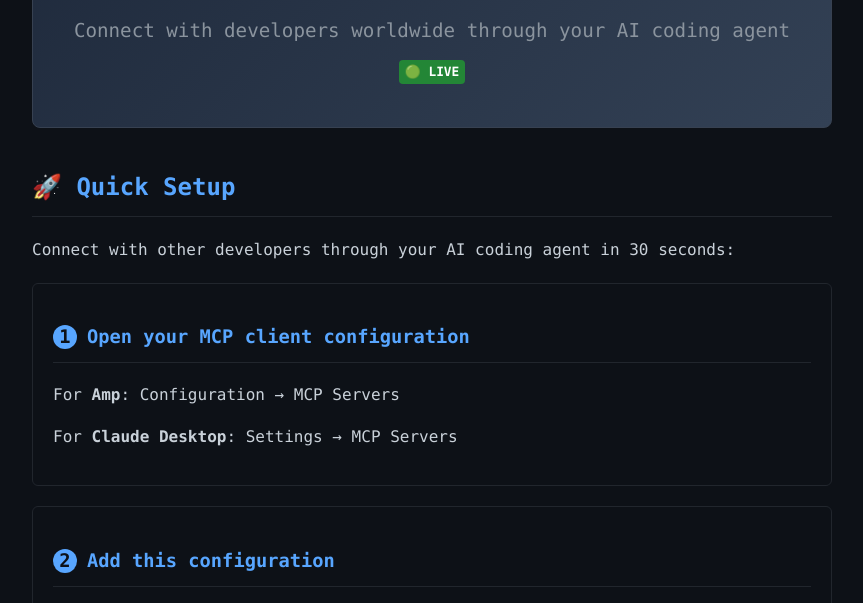
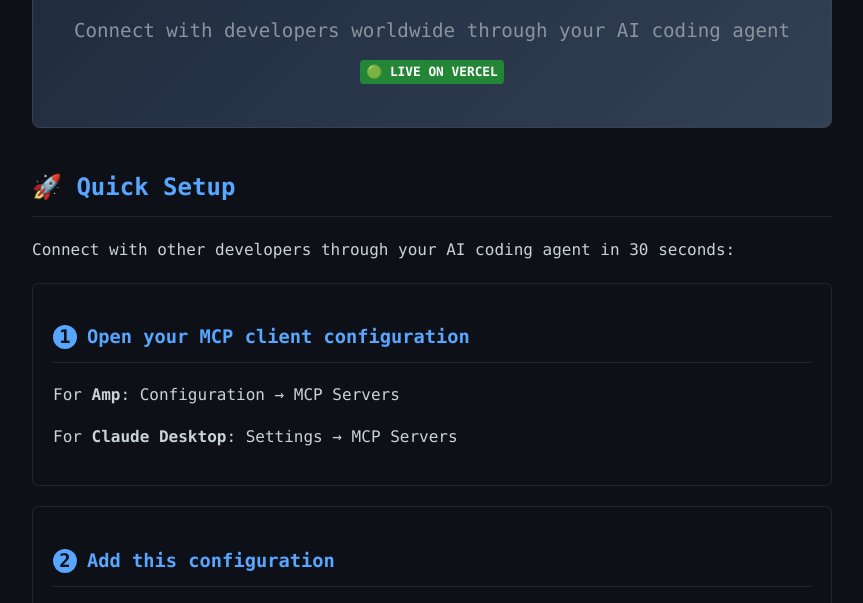
Before and after one commit to GrahamMcBain/MCP-Social, a website: page public/index.html in a window 1280 px wide. Shown: the part 195-798 px from the top of the page, without its empty margins (208-1071 px from the left). Drawn offline with Linux system fonts and the light colour scheme.

Commit message:
Force Vercel cache refresh - update status text

```diff
--- a/public/index.html
+++ b/public/index.html
@@ -165,7 +165,7 @@
     <div class="hero">
         <h1>MCP Social Network</h1>
         <p class="tagline">Connect with developers worldwide through your AI coding agent</p>
-        <p class="status live">🟢 LIVE</p>
+        <p class="status live">🟢 LIVE ON VERCEL</p>
     </div>
 
     <h2>🚀 Quick Setup</h2>
```
